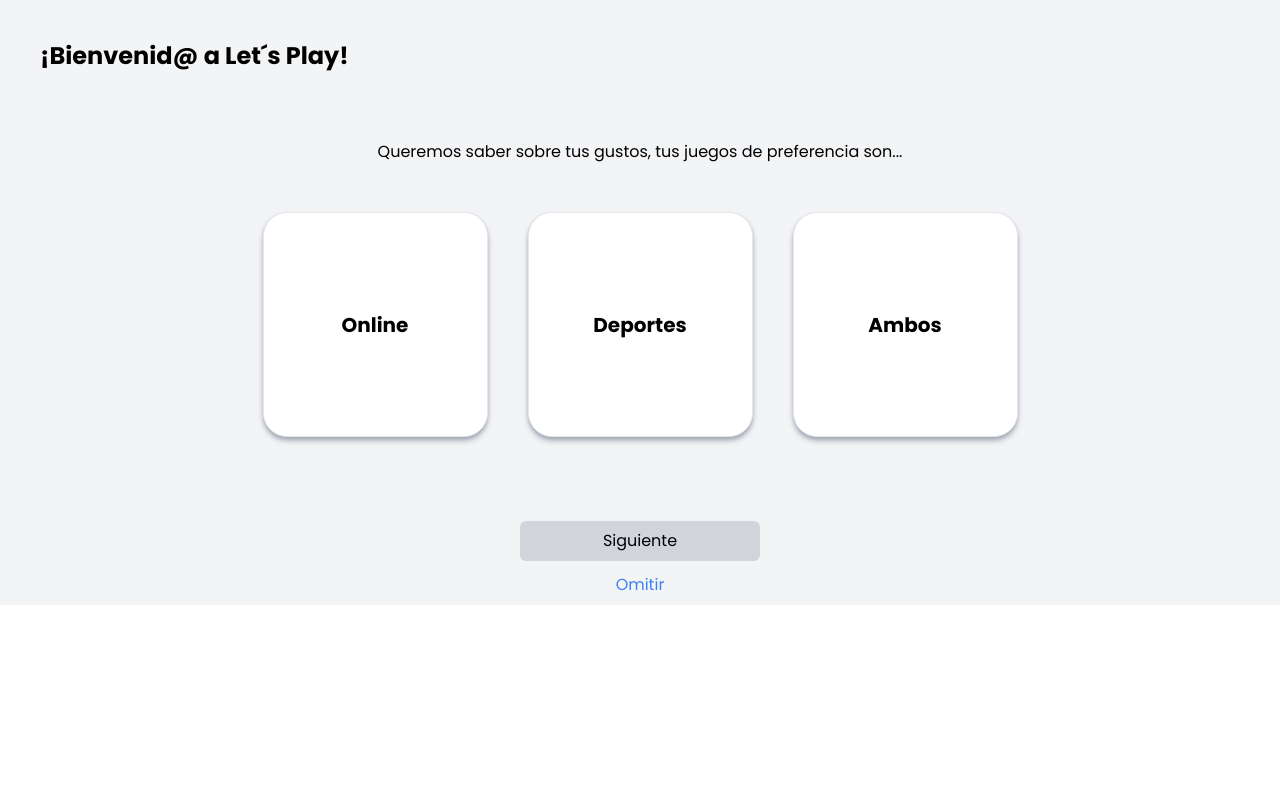
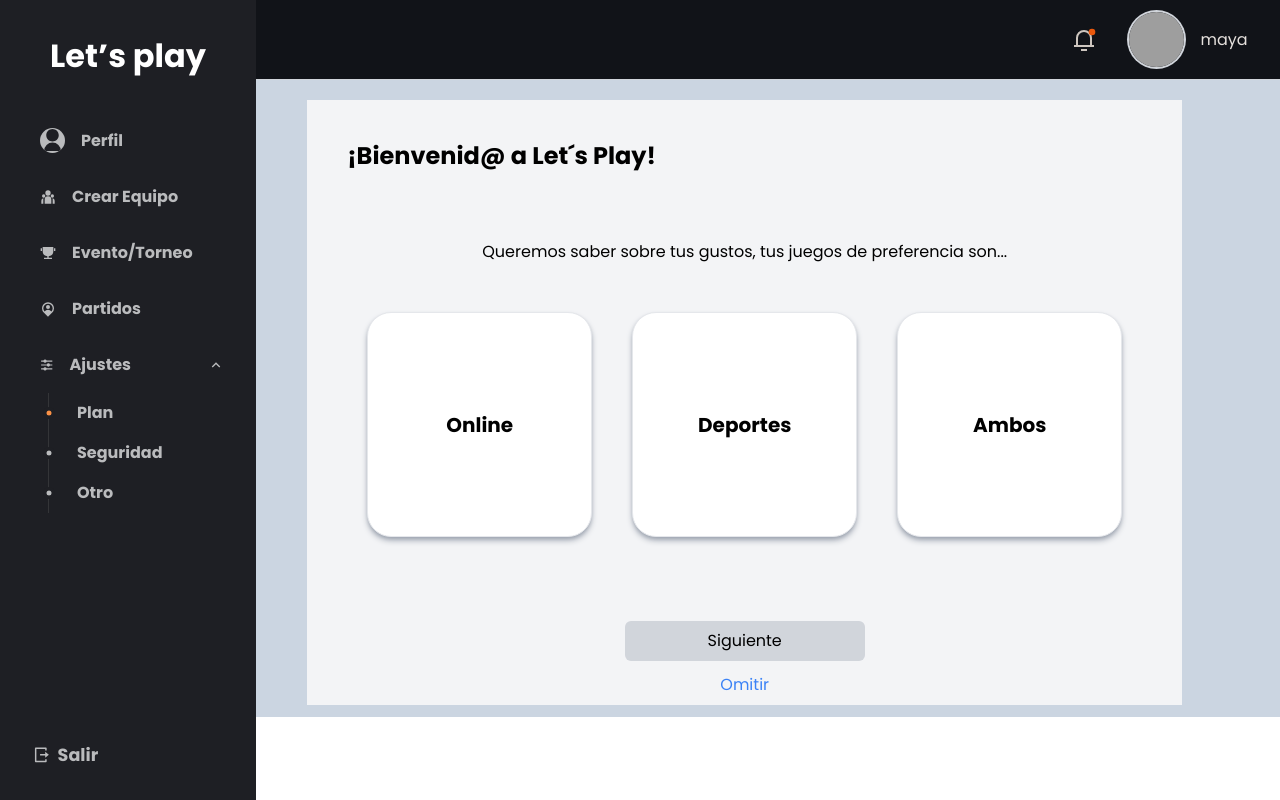
Before and after one commit to No-Country/s11-05-n-node-react, a React (Vite) app in the folder client/: page /home/onboarding in a window 1280 px wide. Built offline with nearby package versions, Linux system fonts and the light colour scheme; no server answers; grey boxes are pictures that could not be loaded.

Commit message:
add routes home page

```diff
--- a/client/src/components/HeaderHome/HeaderHome.jsx
+++ b/client/src/components/HeaderHome/HeaderHome.jsx
@@ -4,7 +4,7 @@ import { Link } from "react-router-dom";
 const HeaderHome = () => {
     return (
         <>
-      <header className="p-2 flex justify-end h-20 border-b border-gray-300 bg-[rgb(17,19,24)] fixed top-0 left-0 w-full">
+            <header className="p-2 flex justify-end h-20 border-b border-gray-300 bg-[rgb(17,19,24)] fixed top-0 left-0 w-full z-[49]">
                 <ul className="w-48 flex items-center justify-around gap-4 mr-4">
                     <li>
                         <Link className="relative text-[#cec6bf] hover:text-white transition-colors text-2xl">
--- a/client/src/components/SidebarHome/SidebarHome.jsx
+++ b/client/src/components/SidebarHome/SidebarHome.jsx
@@ -15,13 +15,13 @@ import {
 
 const links = [
     {
-    to: "/",
+        to: "/profile",
         label: "Perfil",
         icon: <RiUserFill className="w-[25px] h-[25px] rounded-full bg-[#babbbd] text-[#1E1F24]" />
     },
-  { to: "/", label: "Crear Equipo", icon: <RiTeamFill /> },
-  { to: "/", label: "Evento/Torneo", icon: <RiTrophyFill /> },
-  { to: "/", label: "Partidos", icon: <RiMapPinUserFill /> }
+    { to: "/create", label: "Crear Equipo", icon: <RiTeamFill /> },
+    { to: "/events", label: "Evento/Torneo", icon: <RiTrophyFill /> },
+    { to: "/matches", label: "Partidos", icon: <RiMapPinUserFill /> }
 ];
 
 const SidebarHome = () => {
@@ -33,8 +33,7 @@ const SidebarHome = () => {
     return (
         <>
             <section
-        className={`bg-[#1E1F24] text-[#babbbd] fixed ${
-          open ? "-left-0" : "-left-full"
+                className={`bg-[#1E1F24] text-[#babbbd] fixed ${open ? "-left-0" : "-left-full"
                     }  lg:left-0 top-0 w-64 h-full p-8 flex flex-col justify-between transition-all z-50`}
             >
                 <div>
--- a/client/src/pages/Home.jsx
+++ b/client/src/pages/Home.jsx
@@ -1,6 +1,7 @@
 import SidebarHome from "../components/SidebarHome/SidebarHome";
 
 import HeaderHome from "../components/HeaderHome/HeaderHome";
+import { Outlet } from "react-router-dom";
 
 const Home = () => {
   return (
@@ -10,8 +11,9 @@ const Home = () => {
         <section className="lg:pl-[25%] xl:pl-[2%] 2xl:pl-[13%]">
           <HeaderHome />
         </section>
-        <section className="flex bg-slate-300 mt-5 lg:pl-[28%] xl:pl-[24%] 2xl:pl-[16%] h-screen p-3 pt-20">
-          <h1>Bienvenido a Let’s play aqui va el contenido del home</h1>
+        <section className="flex bg-slate-300 mt-5 lg:pl-[28%] xl:pl-[24%] 2xl:pl-[16%] p-3 pt-20">
+
+          <Outlet />
         </section>
       </div>
     </>
--- a/client/src/router/Router.jsx
+++ b/client/src/router/Router.jsx
@@ -3,7 +3,7 @@ import { BrowserRouter, Route, Routes } from "react-router-dom";
 import Layout from "../components/layout/Layout";
 
 const Login = lazy(() => import("../pages/Login"));
-const Home = lazy(() => import("../pages/Home"));
+const HomeLayout = lazy(() => import("../pages/Home"));
 const Landing = lazy(() => import("../pages/Landing"));
 const Register = lazy(() => import("../pages/Register"));
 const Profile = lazy(() => import("../pages/Profile"));
@@ -20,9 +20,10 @@ const Router = () => {
             </Route>
             <Route path="/login" element={<Login />} />
             <Route path="/register" element={<Register />} />
-            <Route path="/home" element={<Home />} />
-            <Route path="/home/onboarding" element={<Onboarding />} />
-            <Route path="/profile" element={<Profile />} />
+            <Route path="/home" element={<HomeLayout />} >
+              <Route index element={<Profile />} />
+              <Route path="onboarding" element={<Onboarding />} />
+            </Route>
           </Routes>
         </BrowserRouter>
       </Suspense>
```
Lines whose indentation alone changed are shown as unchanged.
